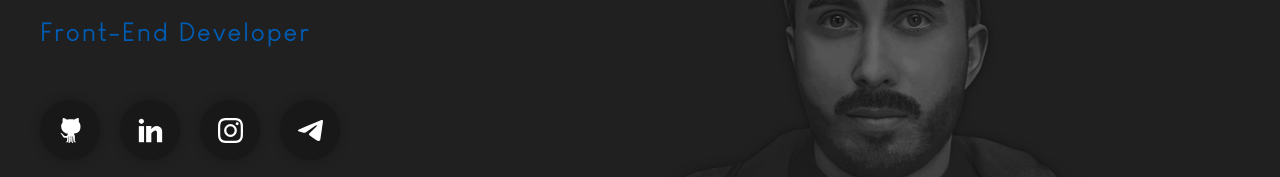
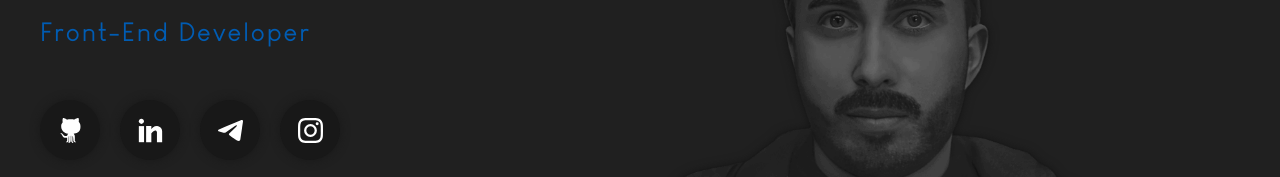
Before and after one commit to buhowski/react-typescript, a React (Create React App) app: page / in a window 1280 px wide. Shown: the part 423-600 px from the top of the page. Built offline with nearby package versions, Linux system fonts and the light colour scheme.

Commit message:
revert: Revert "fix: update email icon and colors"

```diff
--- a/src/components/header/Header.tsx
+++ b/src/components/header/Header.tsx
@@ -93,8 +93,8 @@ const Header = () => {
 									items={[
 										{ id: 'github' },
 										{ id: 'linkedin' },
+										{ id: 'telegram' },
 										{ id: 'instagram' },
-										{ id: 'telegram' },
 									]}
 								/>
 							</nav>
--- a/src/pages/home/Home.tsx
+++ b/src/pages/home/Home.tsx
@@ -20,7 +20,7 @@ const Home = () => {
 
 				<Socials
 					socialData={socialData}
-					items={[{ id: 'github' }, { id: 'linkedin' }, { id: 'instagram' }, { id: 'telegram' }]}
+					items={[{ id: 'github' }, { id: 'linkedin' }, { id: 'telegram' }, { id: 'instagram' }]}
 				/>
 			</div>
 
```
